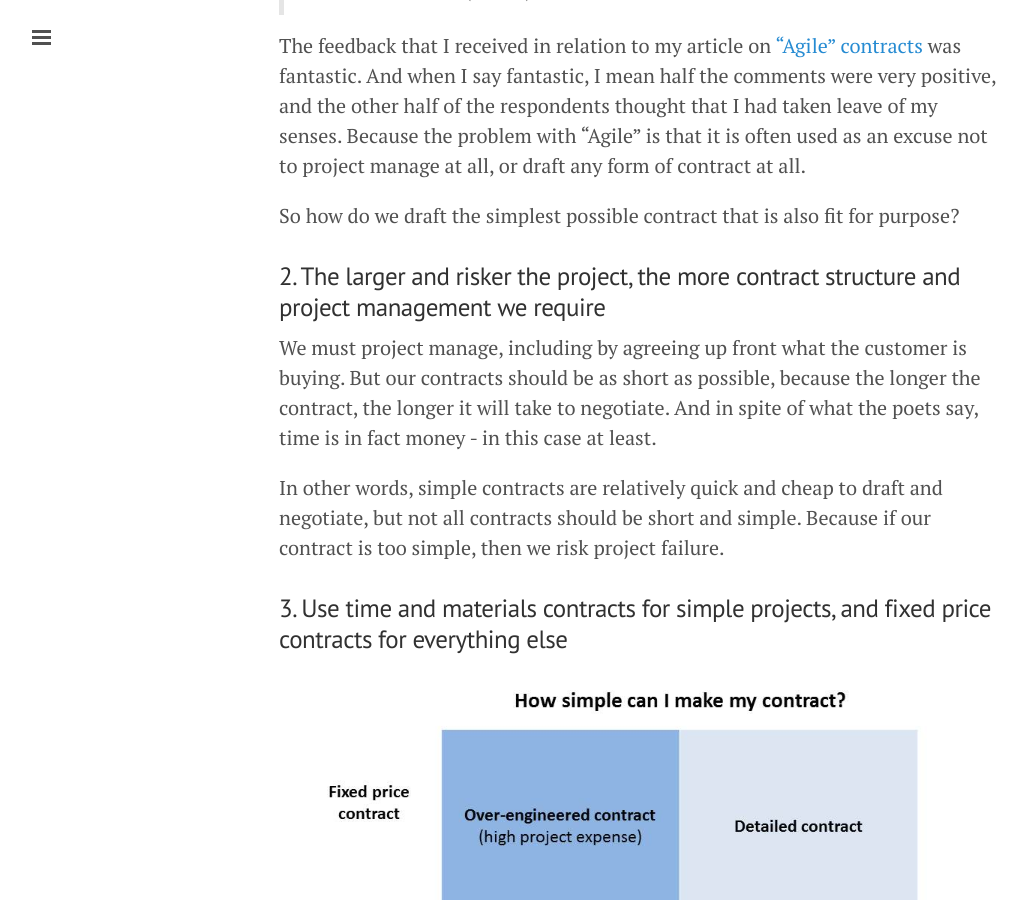
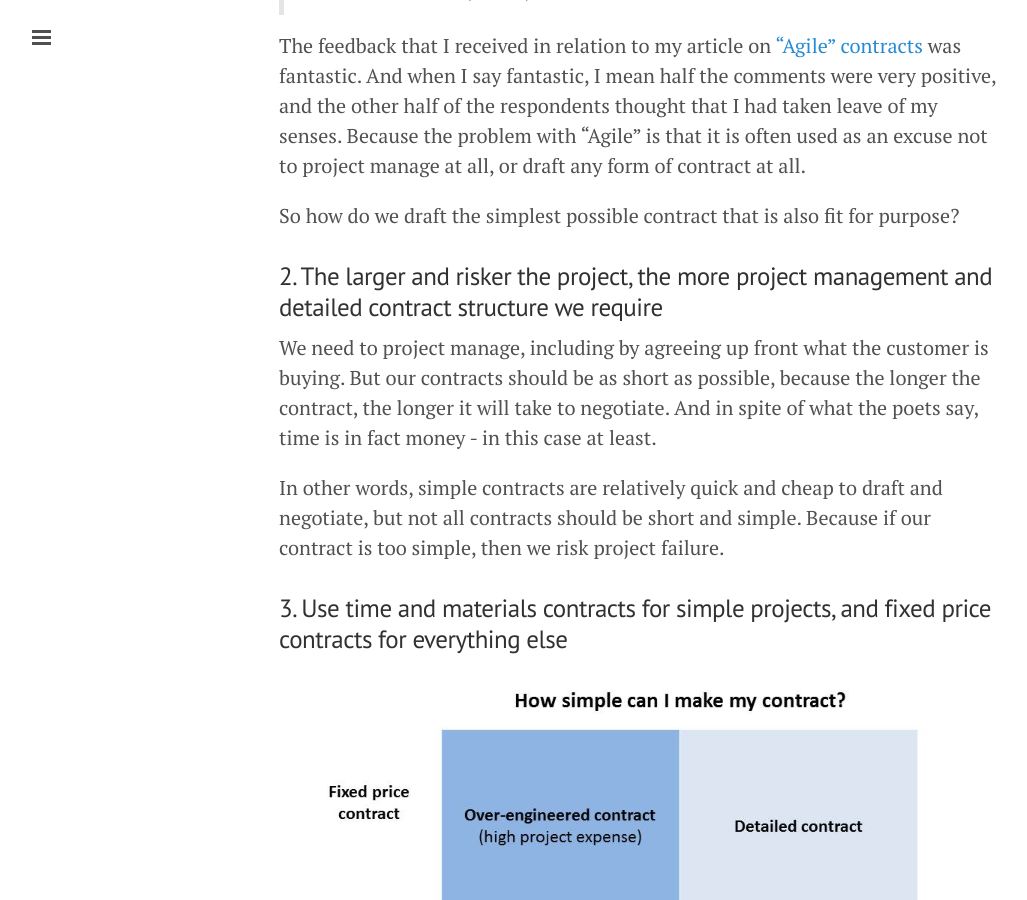
Before and after one commit to imclaren/blog, a Jekyll site: the page built from _posts/2015-02-04-contracttypes.md, in a window 1280 px wide and 900 px high, scrolled down 1039 px. Shown: the whole window, without its empty margins (1-1028 px from the left). Built offline with Jekyll 4.4.1, drawn with Linux system fonts in a browser that asks for light colours; Markdown is read by kramdown in place of the engine named in the settings.

Commit message:
Contract types post

```diff
--- a/_posts/2015-02-04-contracttypes.md
+++ b/_posts/2015-02-04-contracttypes.md
@@ -19,9 +19,9 @@ The feedback that I received in relation to my article on ["Agile" contracts](ht
 
 So how do we draft the simplest possible contract that is also fit for purpose?
 
-### 2. The larger and risker the project, the more contract structure and project management we require
+### 2. The larger and risker the project, the more project management and detailed contract structure we require
 
-We must project manage, including by agreeing up front what the customer is buying.  But our contracts should be as short as possible, because the longer the contract, the longer it will take to negotiate. And in spite of what the poets say, time is in fact money - in this case at least.
+We need to project manage, including by agreeing up front what the customer is buying. But our contracts should be as short as possible, because the longer the contract, the longer it will take to negotiate. And in spite of what the poets say, time is in fact money - in this case at least.
 
 In other words, simple contracts are relatively quick and cheap to draft and negotiate, but not all contracts should be short and simple.  Because if our contract is too simple, then we risk project failure.
 
```
